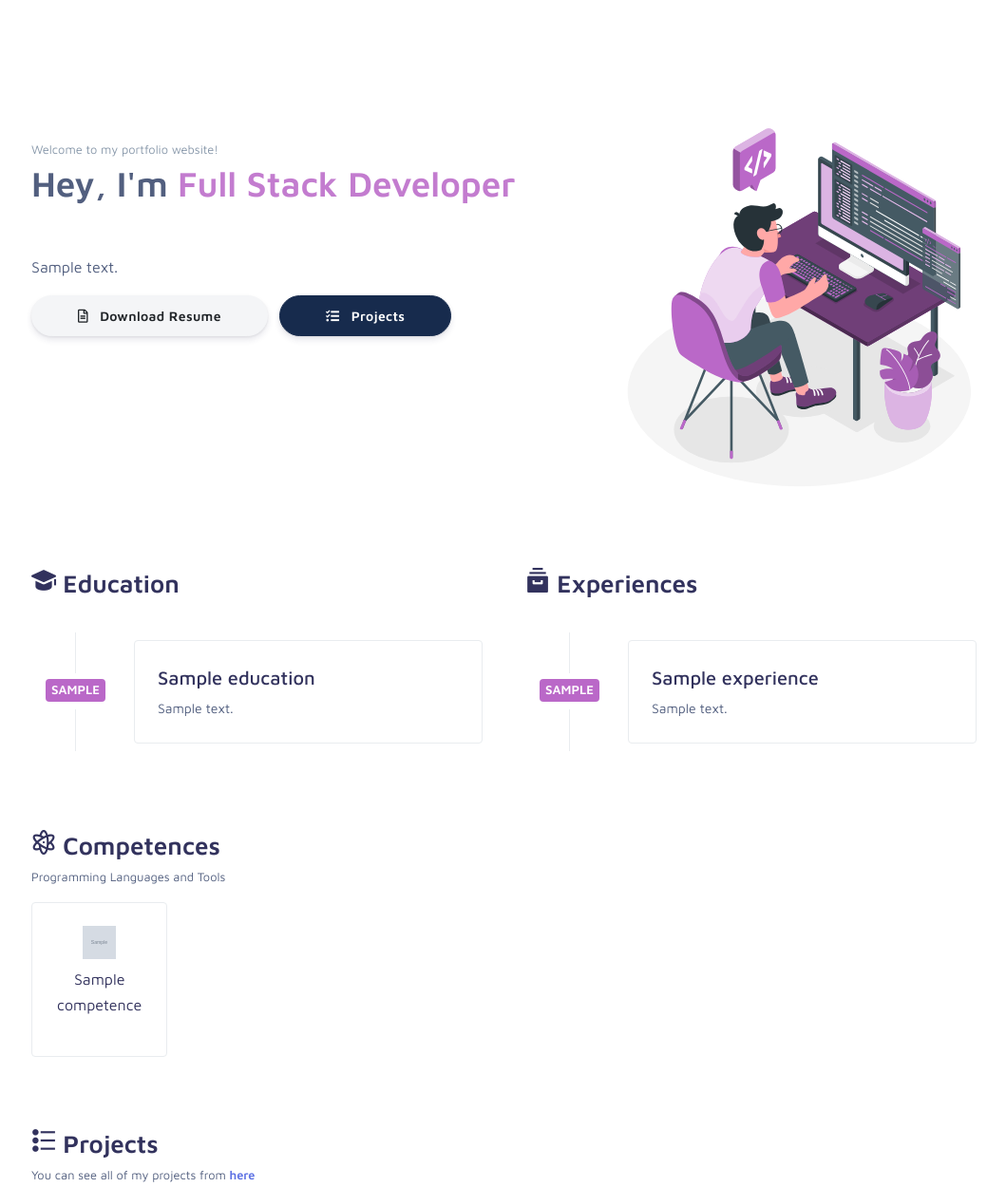
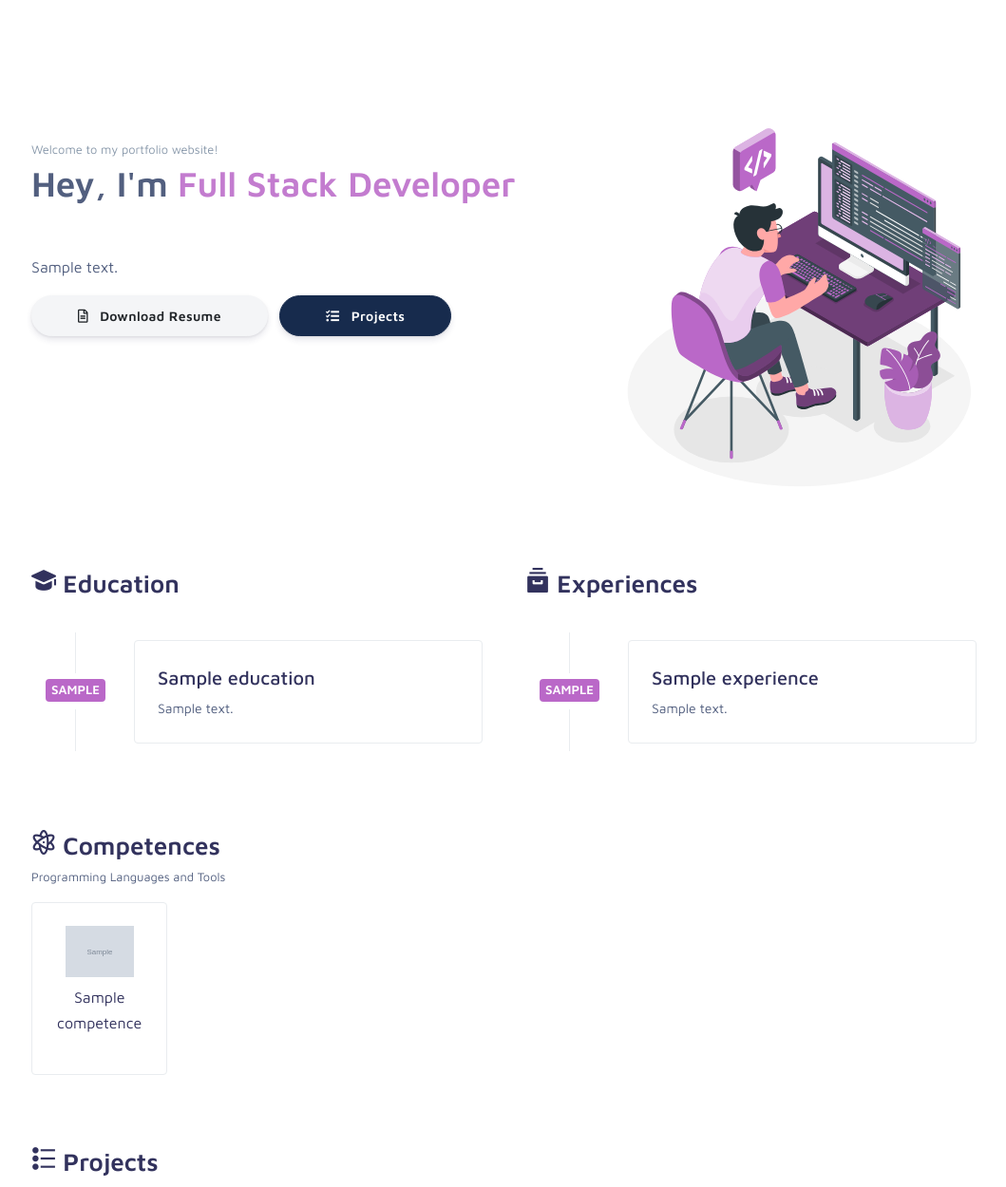
Before and after one commit to abdlalisalmi/DJANGO-Portfolio, a Django app: page / in a window 1280 px wide. Shown: the part 86-1336 px from the top of the page at 95% size, without its empty margins (102-1161 px from the left). Run offline with Django 3.2, Linux system fonts and the light colour scheme; tables that the repository leaves empty hold one stand-in row (values such as "Sample post"); grey boxes marked "Sample" are stand-in pictures; some libraries are stand-ins or nearby versions.

Commit message:
first commit

```diff
--- a/portfolio/static/app.css
+++ b/portfolio/static/app.css
@@ -90,8 +90,8 @@ h1 {
     transition: background-color 1s, color 1s;
 }
 .competence-img {
-    width: 35px;
-    height: 35px;
+    width: 72px;
+    /* height: 35px; */
     object-fit: fill;
 }
 
--- a/portfolio/views.py
+++ b/portfolio/views.py
@@ -47,7 +47,7 @@ def homePage(request):
         competences = Competence.objects.all().order_by('id')
         education = Education.objects.all().order_by('-id')
         experiences = Experience.objects.all().order_by('-id')
-        projects = Project.objects.filter(show_in_slider=True).order_by('id')
+        projects = Project.objects.filter(show_in_slider=True).order_by('-id')
         info = Information.objects.first()
         context = {
             'info': info,
```
